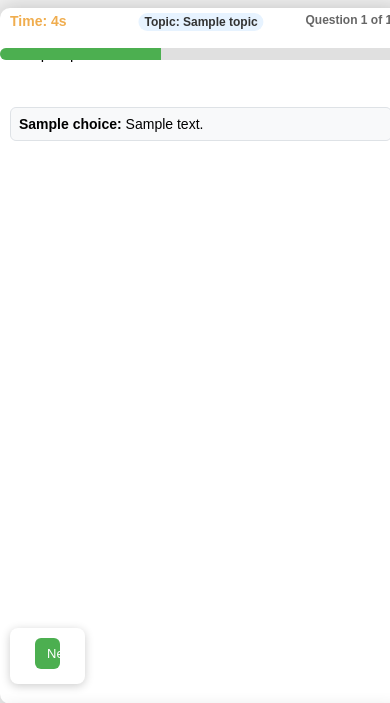
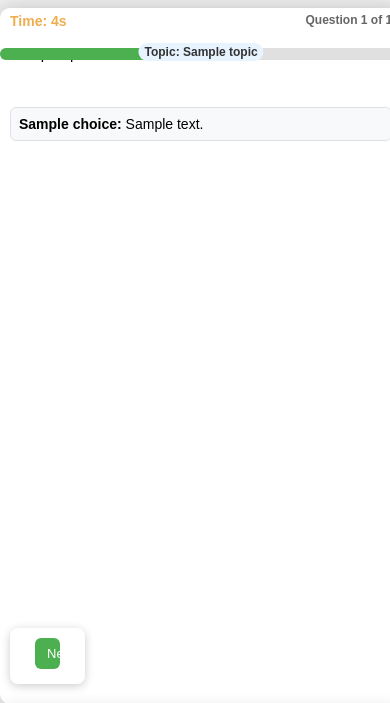
Before and after one commit to nevanzx/QuizSlide, a Flask app: template templates/quiz.html in a window 390 px wide. Shown: the top 703 px of the page. Run offline with Flask 2, Linux system fonts and the light colour scheme; the template is opened without the code that fills it: most values are stand-ins (such as "Sample title", 1, 10 or a date in 2020).

Commit message:
updated layout for topic title

```diff
--- a/templates/quiz.html
+++ b/templates/quiz.html
@@ -47,7 +47,7 @@
         }
         .topic-name {
             position: absolute;
-            top: 10px;
+            top: 40px; /* Positioned below the timer */
             left: 50%;
             transform: translateX(-50%);
             font-size: 16px;
@@ -56,6 +56,7 @@
             background-color: #e7f3ff;
             padding: 3px 10px;
             border-radius: 12px;
+            z-index: 10;
         }
         .question {
             font-size: 20px;
@@ -178,7 +179,7 @@
             }
             .topic-name {
                 font-size: 14px;
-                top: 8px;
+                top: 38px; /* Adjusted to be below timer on tablet */
                 padding: 2px 8px;
             }
             button {
@@ -226,7 +227,7 @@
             }
             .topic-name {
                 font-size: 13px;
-                top: 6px;
+                top: 36px; /* Adjusted to be below timer on mobile */
                 padding: 2px 7px;
             }
             .navigation {
@@ -289,7 +290,7 @@
             }
             .topic-name {
                 font-size: 12px;
-                top: 5px;
+                top: 35px; /* Adjusted to be below timer on small mobile */
                 padding: 2px 6px;
             }
             button {
```
